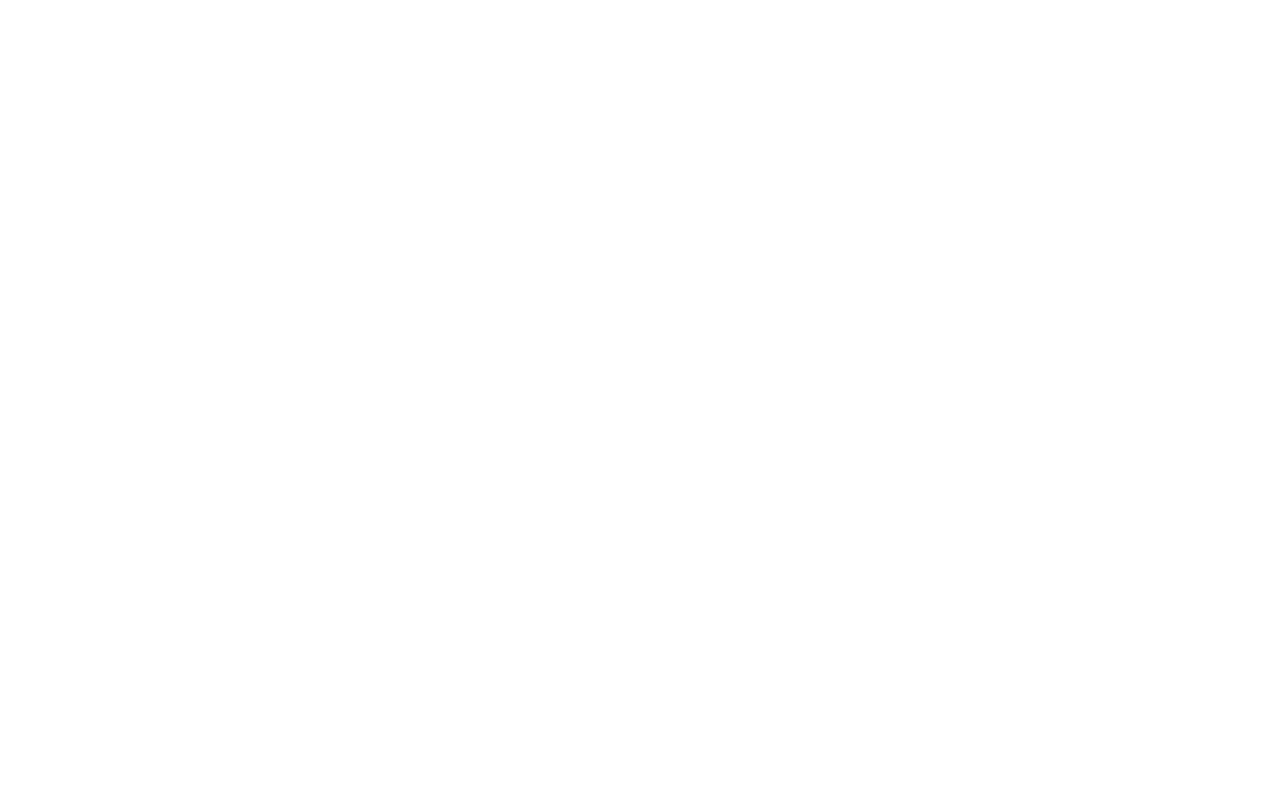
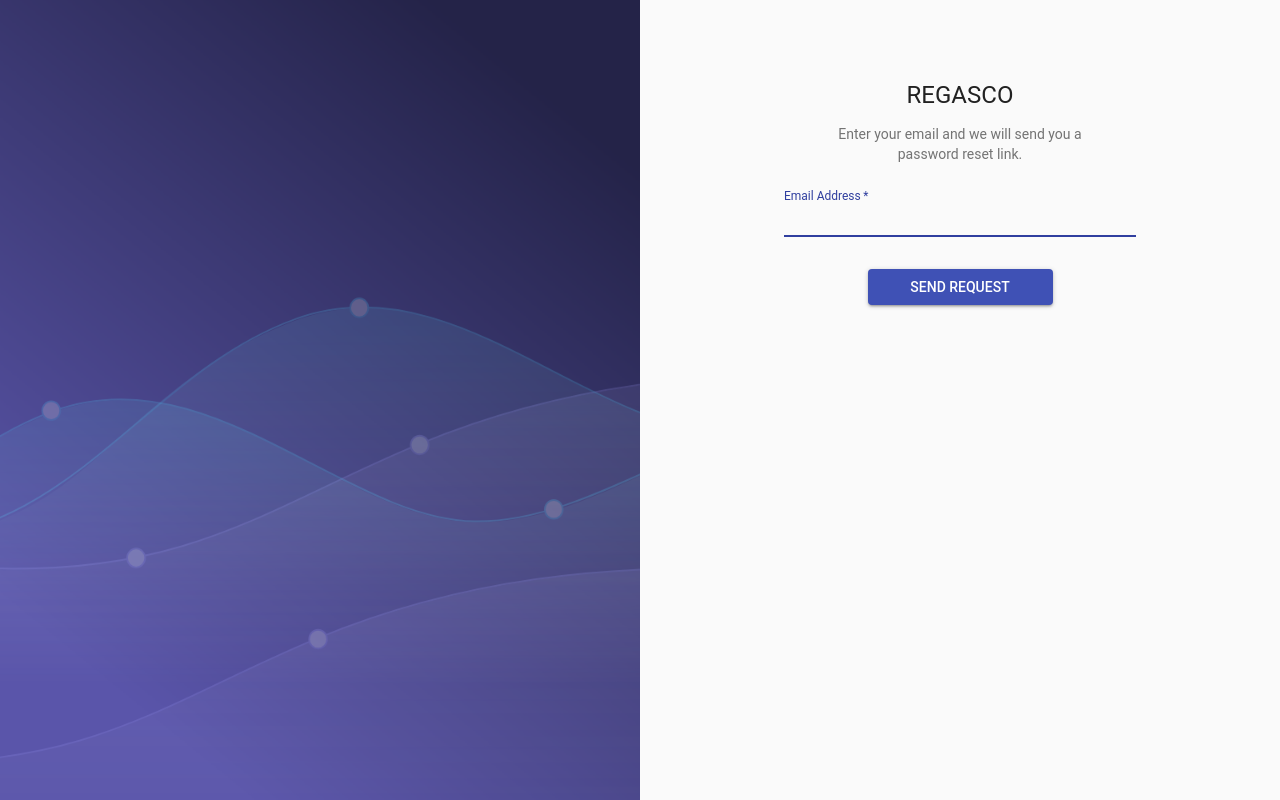
Before and after one commit to DaveDev813/whitelabel, a React (Create React App) app: page /forgot-password in a window 1280 px wide. Built offline with nearby package versions, Linux system fonts and the light colour scheme.

Commit message:
Add forgot password screen

```diff
--- a/src/components/LaunchTitle.tsx
+++ b/src/components/LaunchTitle.tsx
@@ -6,7 +6,7 @@
 }
 const LaunchTitle: React.FC<LaunchTitleProps> = ({ subtitle }) => {
   return (
-    <React.Fragment>
+    <div style={{ textAlign: "center", width: "80%" }}>
       <Typography component="h1" variant="h5">
         REGASCO
       </Typography>
@@ -20,7 +20,7 @@
           {subtitle}
         </Typography>
       )}
-    </React.Fragment>
+    </div>
   );
 };
 
--- a/src/screens/AppScreen/App.tsx
+++ b/src/screens/AppScreen/App.tsx
@@ -3,6 +3,7 @@
 import { BrowserRouter, Switch, Route } from "react-router-dom";
 import SignupScreen from "../SignupScreen";
 import SignInScreen from "../SignInScreen";
+import ForgotPassword from "../ForgotPassword";
 
 const App: React.FC = () => {
   return (
@@ -12,6 +13,7 @@
           <Route exact path="/" component={SignInScreen} />
           <Route exact path="/signup" component={SignupScreen} />
           <Route exact path="/signin" component={SignInScreen} />
+          <Route exact path="/forgot-password" component={ForgotPassword} />
         </Switch>
       </div>
     </BrowserRouter>
--- /dev/null
+++ b/src/screens/ForgotPassword.tsx
@@ -0,0 +1,82 @@
+import React from "react";
+import LaunchContainer from "../containers/LaunchContainer";
+import { Theme, createStyles, CssBaseline } from "@material-ui/core";
+import LaunchTitle from "../components/LaunchTitle";
+import FormControl from "@material-ui/core/FormControl";
+import InputLabel from "@material-ui/core/InputLabel";
+import Input from "@material-ui/core/Input";
+import Button from "@material-ui/core/Button";
+import withStyles from "@material-ui/core/styles/withStyles";
+import styled from "styled-components";
+
+const styles = (theme: Theme) =>
+  createStyles({
+    main: {
+      width: "auto",
+      display: "block", // Fix IE 11 issue.
+      marginLeft: theme.spacing.unit * 3,
+      marginRight: theme.spacing.unit * 3,
+      [theme.breakpoints.up(400 + theme.spacing.unit * 3 * 2)]: {
+        width: 400,
+        marginLeft: "auto",
+        marginRight: "auto"
+      }
+    },
+    paper: {
+      marginTop: theme.spacing.unit * 8,
+      display: "flex",
+      flexDirection: "column",
+      alignItems: "center",
+      padding: `${theme.spacing.unit * 2}px ${theme.spacing.unit * 3}px ${theme
+        .spacing.unit * 3}px`
+    },
+    avatar: {
+      margin: theme.spacing.unit,
+      backgroundColor: theme.palette.secondary.main
+    },
+    form: {
+      width: "100%", // Fix IE 11 issue.
+      marginTop: theme.spacing.unit
+    },
+    submit: {
+      marginTop: theme.spacing.unit * 3,
+      width: "185px"
+    }
+  });
+
+const StyledLaunchTitle = styled(LaunchTitle)({
+  width: "50%"
+});
+
+class ForgotPassword extends React.Component<{ classes: any }> {
+  render() {
+    const { classes } = this.props;
+    return (
+      <LaunchContainer>
+        <main className={classes.main}>
+          <CssBaseline />
+          <div className={classes.paper}>
+            <StyledLaunchTitle subtitle="Enter your email and we will send you a password reset link." />
+            <form className={classes.form}>
+              <FormControl margin="normal" required fullWidth>
+                <InputLabel htmlFor="email">Email Address</InputLabel>
+                <Input id="email" name="email" autoComplete="email" autoFocus />
+              </FormControl>
+              <Button
+                type="submit"
+                fullWidth
+                variant="contained"
+                color="primary"
+                className={classes.submit}
+              >
+                Send Request
+              </Button>
+            </form>
+          </div>
+        </main>
+      </LaunchContainer>
+    );
+  }
+}
+
+export default withStyles(styles)(ForgotPassword);
```
